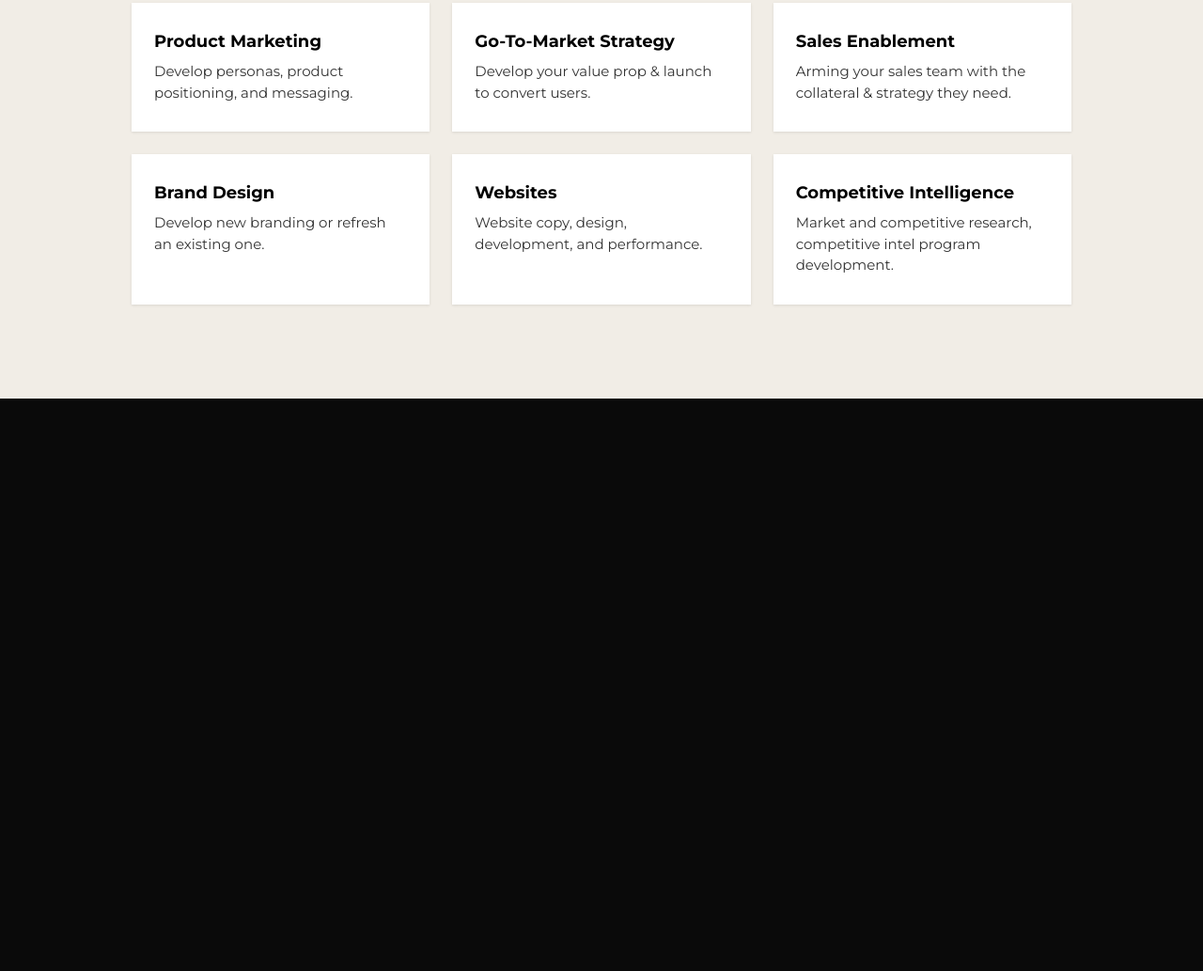
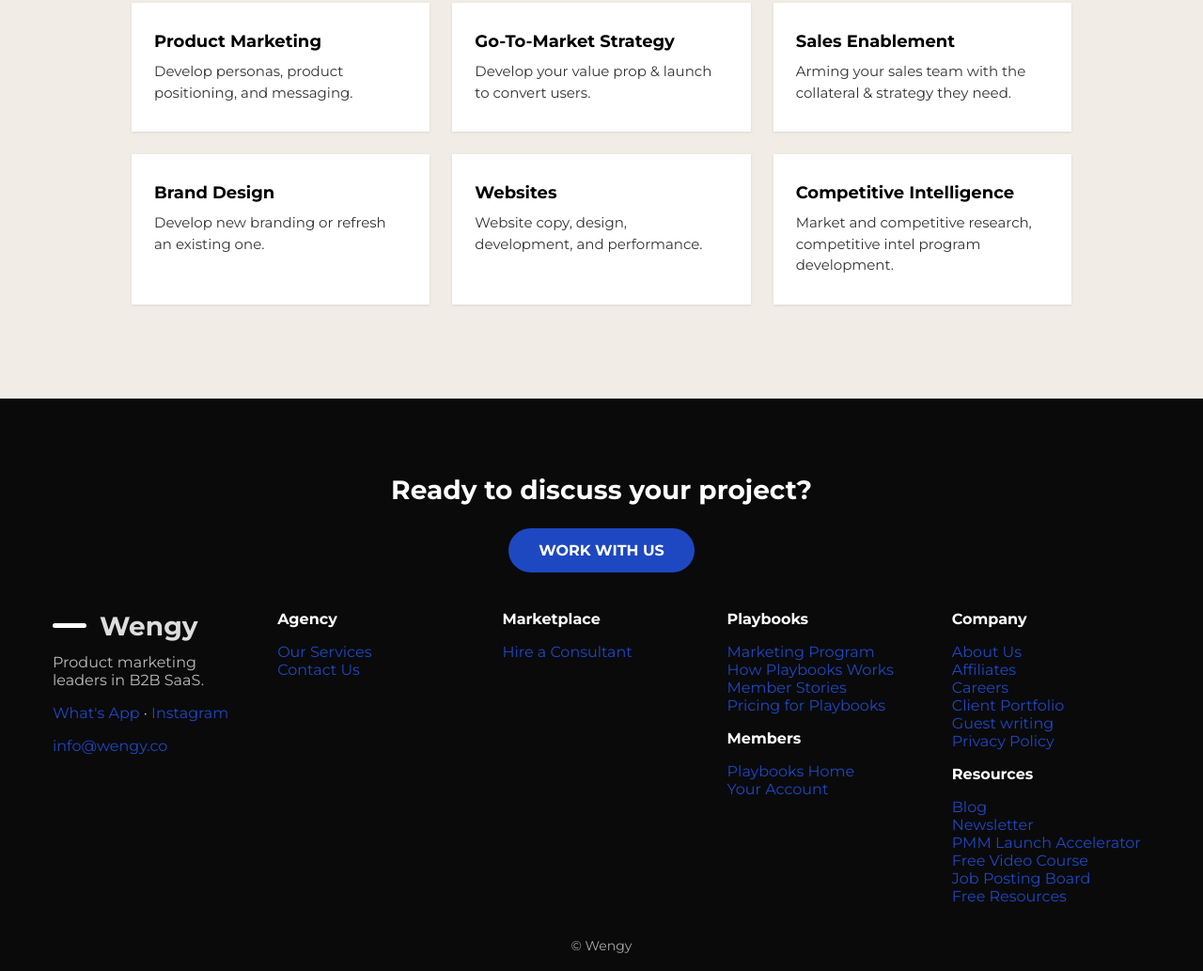
Before and after one commit to AA-4444/for-vaso, a plain HTML site: page agency.html in a window 1280 px wide. Shown: the part 1270-2303 px from the top of the page at 94% size. Before the commit the page ends 1694 px from the top, so only its background shows below. Drawn offline with Linux system fonts and the light colour scheme; the site is published under a folder, as on GitHub Pages, so addresses that start at the root find nothing.

Commit message:
initial commit

```diff
--- a/agency.html
+++ b/agency.html
@@ -205,6 +205,6 @@
   </main>
 
   <site-footer></site-footer>
-  <script type="module" src="/components/footer-component.js?v=5"></script>
+  <script type="module" src="components/footer-component.js?v=5"></script>
 </body>
 </html>
```
Also changed, not shown: index.html (+1 -1 lines).
